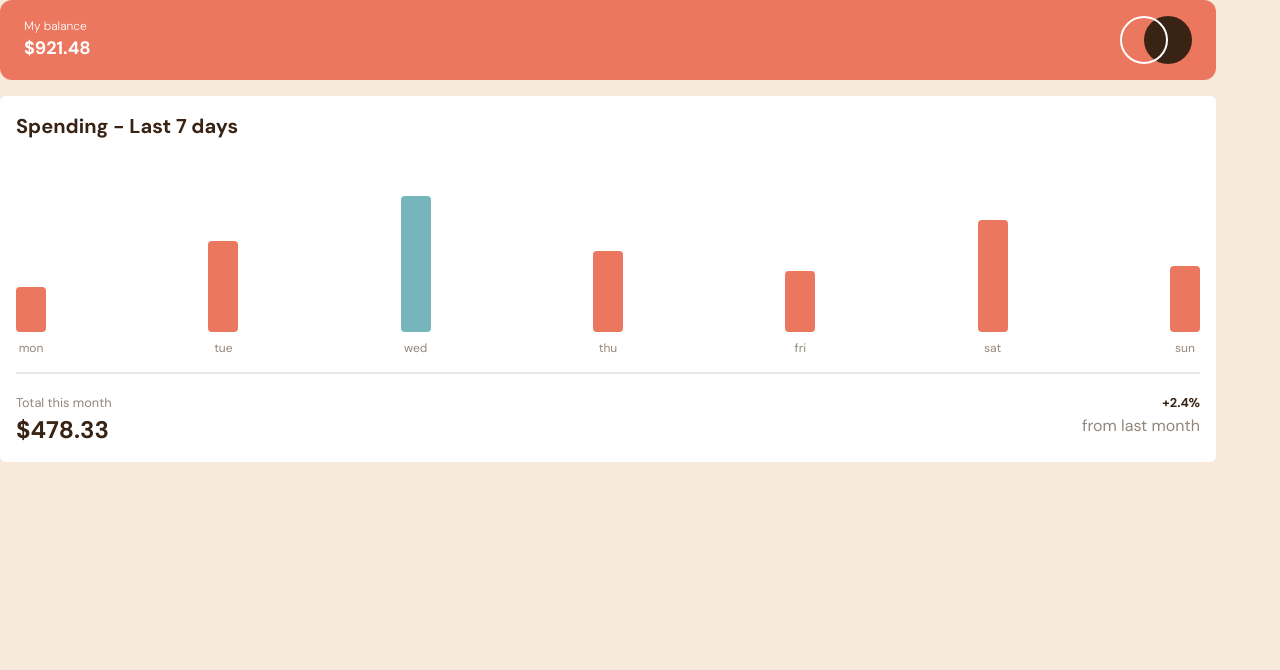
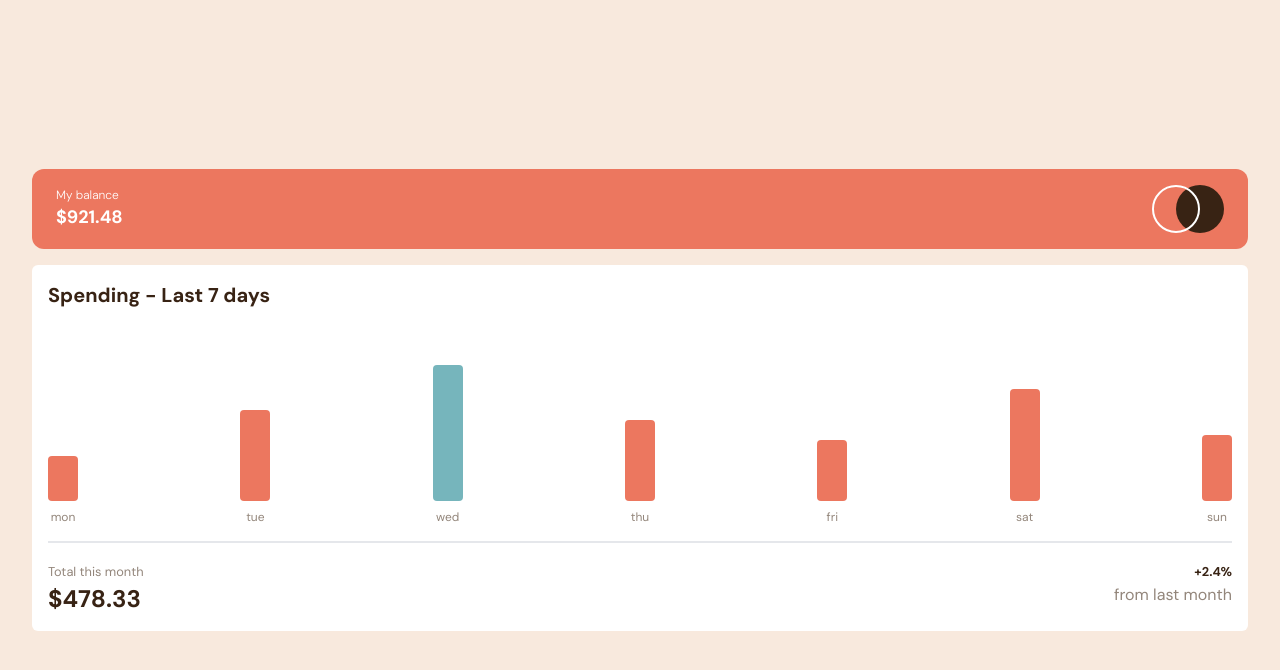
Before and after one commit to mmustaphak/mmustaphak-expenses-chart-component, a React (Vite) app: page / in a window 1280 px wide. Shown: the top 670 px of the page. Built offline with nearby package versions, Linux system fonts and the light colour scheme.

Commit message:
Centered layout of the entire project

```diff
--- a/index.html
+++ b/index.html
@@ -7,7 +7,7 @@
     <title>expenses-chart-component-main</title>
   </head>
   <body>
-    <div id="root"></div>
+    <div id="root" class="flex flex-col items-center justify-center"></div>
     <script type="module" src="/src/main.jsx"></script>
   </body>
 </html>
--- a/src/App.jsx
+++ b/src/App.jsx
@@ -3,7 +3,7 @@ import Main from "./components/Main.jsx"
 
 export default function App() {
   return (
-    <div className="w-[95%] flex flex-col ">
+    <div className="w-[95%] flex flex-col content-center">
       <Header/>
       <Main/>
     </div>
--- a/src/index.css
+++ b/src/index.css
@@ -14,8 +14,8 @@
   html{
     height: 100%;
   }
-  body{
-    min-height: 100%;
+  body, #root{
+    height:100%;
     background-color: hsl(27, 66%, 92%);
   }
 }
```
